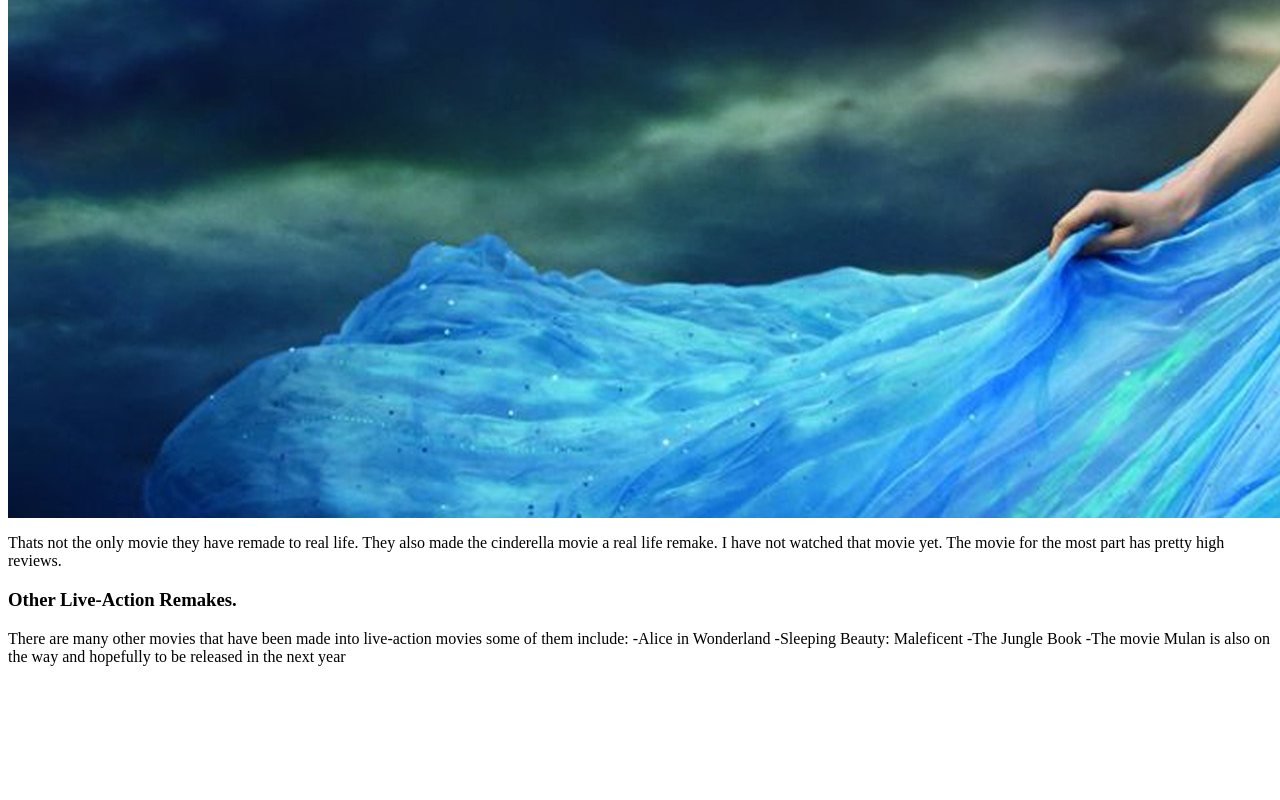
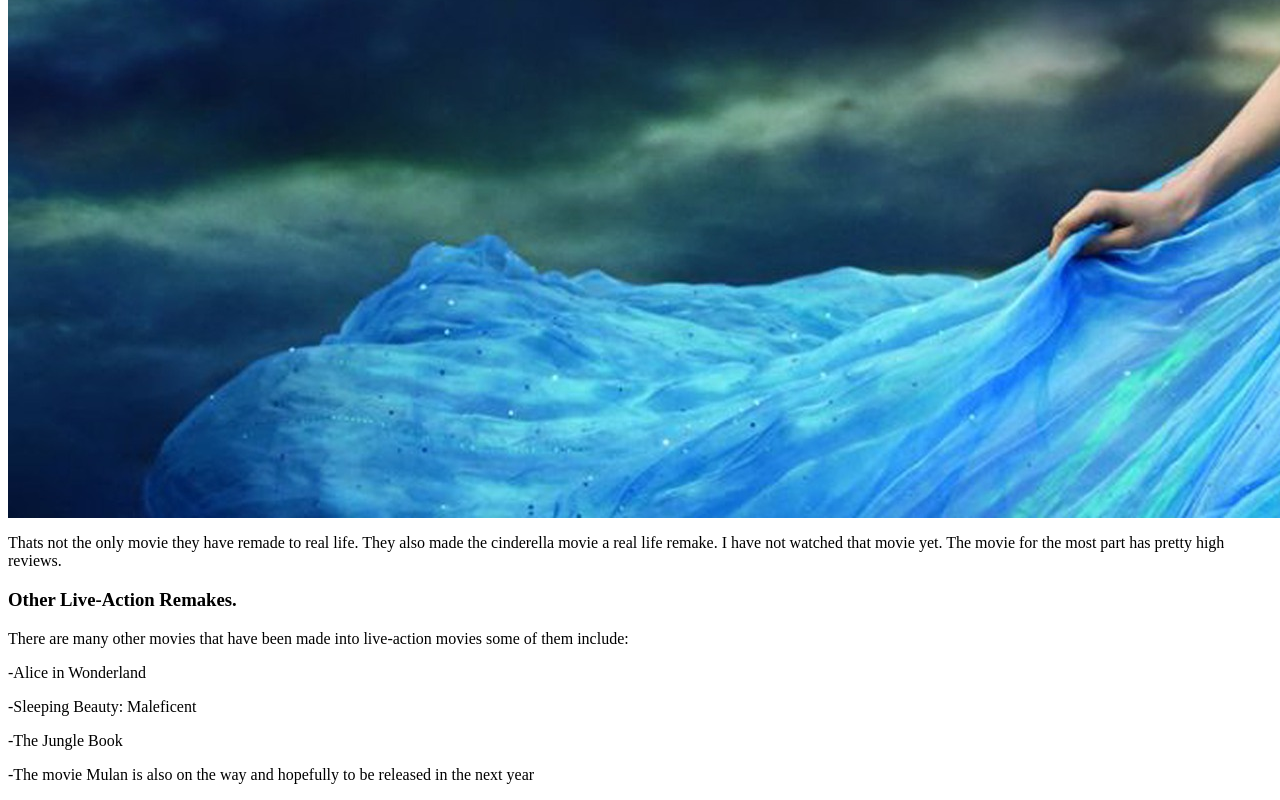
Before and after one commit to 845612/p6firstrepository, a plain HTML site: page index.html in a window 1280 px wide. Shown: the part 1709-2509 px from the top of the page. Before the commit the page ends 2391 px from the top, so only its background shows below. Drawn offline with Linux system fonts and the light colour scheme.

Commit message:
movie titles

```diff
--- a/index.html
+++ b/index.html
@@ -16,9 +16,9 @@
 <p>Thats not the only movie they have remade to real life. They also made the cinderella movie a real life remake. I have not watched that movie yet. The movie for the most part has pretty high reviews.
 <h3>Other Live-Action Remakes.</h3>
 <P>There are many other movies that have been made into live-action movies some of them include:
--Alice in Wonderland
--Sleeping Beauty: Maleficent
--The Jungle Book
--The movie Mulan is also on the way and hopefully to be released in the next year
+<P>-Alice in Wonderland
+<p>-Sleeping Beauty: Maleficent
+<p>-The Jungle Book
+<p>-The movie Mulan is also on the way and hopefully to be released in the next year
 </body>
 </html>
```
